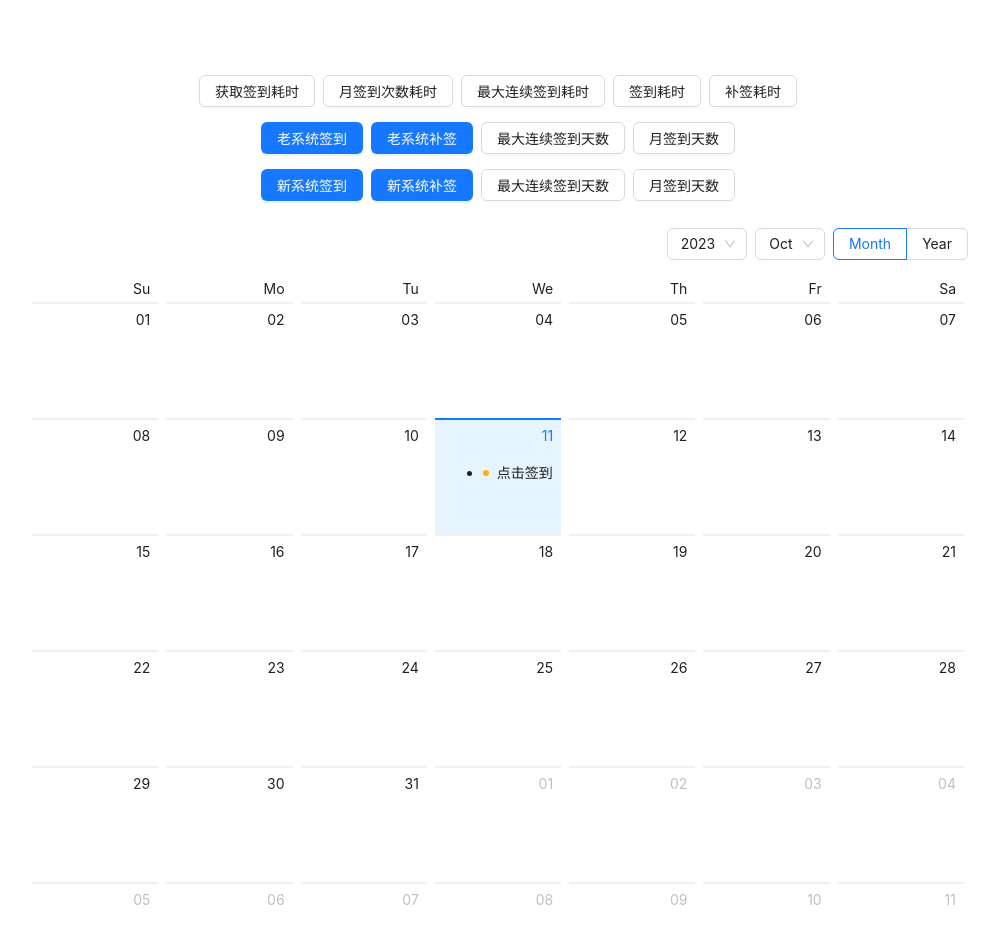
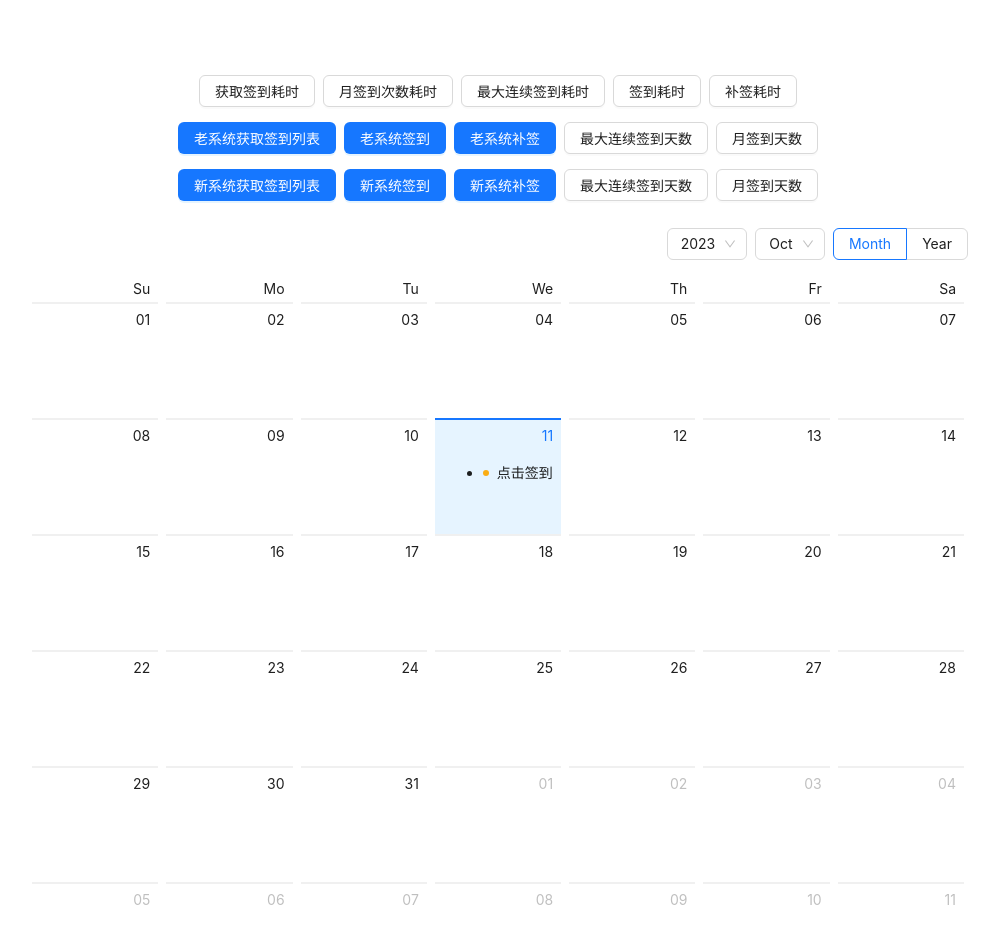
Before and after one commit to Penghui97/demoBankComm, a React (Create React App) app in the folder demo/: page / in a window 1280 px wide. Shown: the top 944 px of the page, without its empty margins (142-1141 px from the left). Built offline with nearby package versions, Linux system fonts and the light colour scheme; no server answers.

Commit message:
显示问题

```diff
--- a/demo/src/App.js
+++ b/demo/src/App.js
@@ -1,11 +1,8 @@
-import {Calendar, Button, Space, Badge,Modal} from 'antd';
+import {Calendar, Button, Space, Badge, Modal} from 'antd';
 import {Component} from 'react';
 import moment from 'moment'
 import Controller from './controller'
-import {logDOM} from "@testing-library/react";
-
-const fakeList = [1, 3, 5, 8, 11, 12, 13]
-
+// import {logDOM} from "@testing-library/react";
 
 class App extends Component {
 
@@ -14,7 +11,8 @@ class App extends Component {
         currentList: [],
         currentMonth: new Date().getMonth() + 1,
         date: 0,
-        newUnSignList: []
+        newUnSignList: [],
+        getListFlag: 0//查询列表信息所使用的请求，0代表通过老系统费请求渲染页面，1代表新系统渲染页面，默认为0，点击新老系统获取列表时改变状态
     }
 
 
@@ -23,13 +21,14 @@ class App extends Component {
         let time = value.format('YYYY-MM-DD')
         let monthChange = time.split('-')[1]
         console.log("monthChange", monthChange)
-        let newList = await Controller.requestList(monthChange)
+        let newList = await Controller.requestList(Number(monthChange)-1)
         // let newUnSignList = await Controller.requestNewList(monthChange)
         // console.log('newUnSignList--------------------------------',newUnSignList);
         console.log("updated data", newList)
+        let unsignList = Controller.getSignList(newList)
         this.setState({
             currentMonth: monthChange,
-            unsignList: newList
+            unsignList: unsignList
             // newUnSignList: newUnSignList
         })
 
@@ -192,8 +191,10 @@ class App extends Component {
             },
         });
     };
+
     async componentDidMount() {
         console.log('-----------------22222222222-')
+        let list
         let month = moment().month()
         this.setState({
             month: moment().month(),
@@ -201,8 +202,12 @@ class App extends Component {
         }, () => {
             month = this.state.month
         })
-        let list = await Controller.requestList(month)
-        // let newUnSignList = await Controller.requestNewList(month)
+        // if (this.state.getListFlag === 0) {
+        //     list = await Controller.requestList(month)
+        // }else{
+        //     list = await Controller.requestNewList(month)
+        // }
+        list = await Controller.requestList(month)
         let unSign = Controller.getSignList(list)
         // let tmp = Controller.getNewSignList(newUnSignList)
         // console.log('tmp----------------------------------------------',tmp);
@@ -212,7 +217,6 @@ class App extends Component {
             currentList: list
             // newUnSignList: newUnSignList
         })
-
     }
 
     render() {
@@ -220,7 +224,7 @@ class App extends Component {
 
             <div className="App">
                 <div className="calendar">
-                    <div style={{margin:'15px'}}>
+                    <div style={{margin: '15px'}}>
                         <Space wrap>
                             <Button onClick={() => this.infoGetList()}>获取签到耗时</Button>
                             <Button onClick={() => this.infoGetCount()}>月签到次数耗时</Button>
@@ -229,22 +233,38 @@ class App extends Component {
                             <Button onClick={() => this.infoGetSupplementary()}>补签耗时</Button>
                         </Space>
                     </div>
-                    <div style={{margin:'15px'}}>
+                    <div style={{margin: '15px'}}>
                         <Space wrap>
                             <Button type="primary"
+                                    onClick={() => {
+                                        this.setState({
+                                            getListFlag: 0
+                                        })
+                                    }}>老系统获取签到列表</Button>
+                            <Button type="primary"
                                     onClick={() => Controller.oldSignIn(new Date().getDate(), this.state.currentMonth)}>老系统签到</Button>
-                            <Button type="primary" onClick={()=>Controller.oldSupplementary(this.state.date,this.state.currentMonth)}>老系统补签</Button>
-                            <Button onClick={() => this.infoMaxCount(this.state.currentMonth,1)}>最大连续签到天数</Button>
-                            <Button onClick={() => this.infoCount(this.state.currentMonth,1)}>月签到天数</Button>
+                            <Button type="primary"
+                                    onClick={() => Controller.oldSupplementary(this.state.date, this.state.currentMonth)}>老系统补签</Button>
+                            <Button
+                                onClick={() => this.infoMaxCount(this.state.currentMonth, 1)}>最大连续签到天数</Button>
+                            <Button onClick={() => this.infoCount(this.state.currentMonth, 1)}>月签到天数</Button>
                         </Space>
                     </div>
-                    <div style={{margin:'15px'}}>
+                    <div style={{margin: '15px'}}>
                         <Space wrap>
                             <Button type="primary"
+                                    onClick={() => {
+                                        this.setState({
+                                            getListFlag: 1
+                                        })
+                                    }}>新系统获取签到列表</Button>
+                            <Button type="primary"
                                     onClick={() => Controller.oldSignIn(new Date().getDate(), this.state.currentMonth)}>新系统签到</Button>
-                            <Button type="primary" onClick={()=>Controller.oldSupplementary(this.state.date,this.state.currentMonth)}>新系统补签</Button>
-                            <Button onClick={() => this.infoMaxCount(this.state.currentMonth,2)}>最大连续签到天数</Button>
-                            <Button onClick={() => this.infoCount(this.state.currentMonth,2)}>月签到天数</Button>
+                            <Button type="primary"
+                                    onClick={() => Controller.oldSupplementary(this.state.date, this.state.currentMonth)}>新系统补签</Button>
+                            <Button
+                                onClick={() => this.infoMaxCount(this.state.currentMonth, 2)}>最大连续签到天数</Button>
+                            <Button onClick={() => this.infoCount(this.state.currentMonth, 2)}>月签到天数</Button>
                         </Space>
                     </div>
                     <Calendar
```
